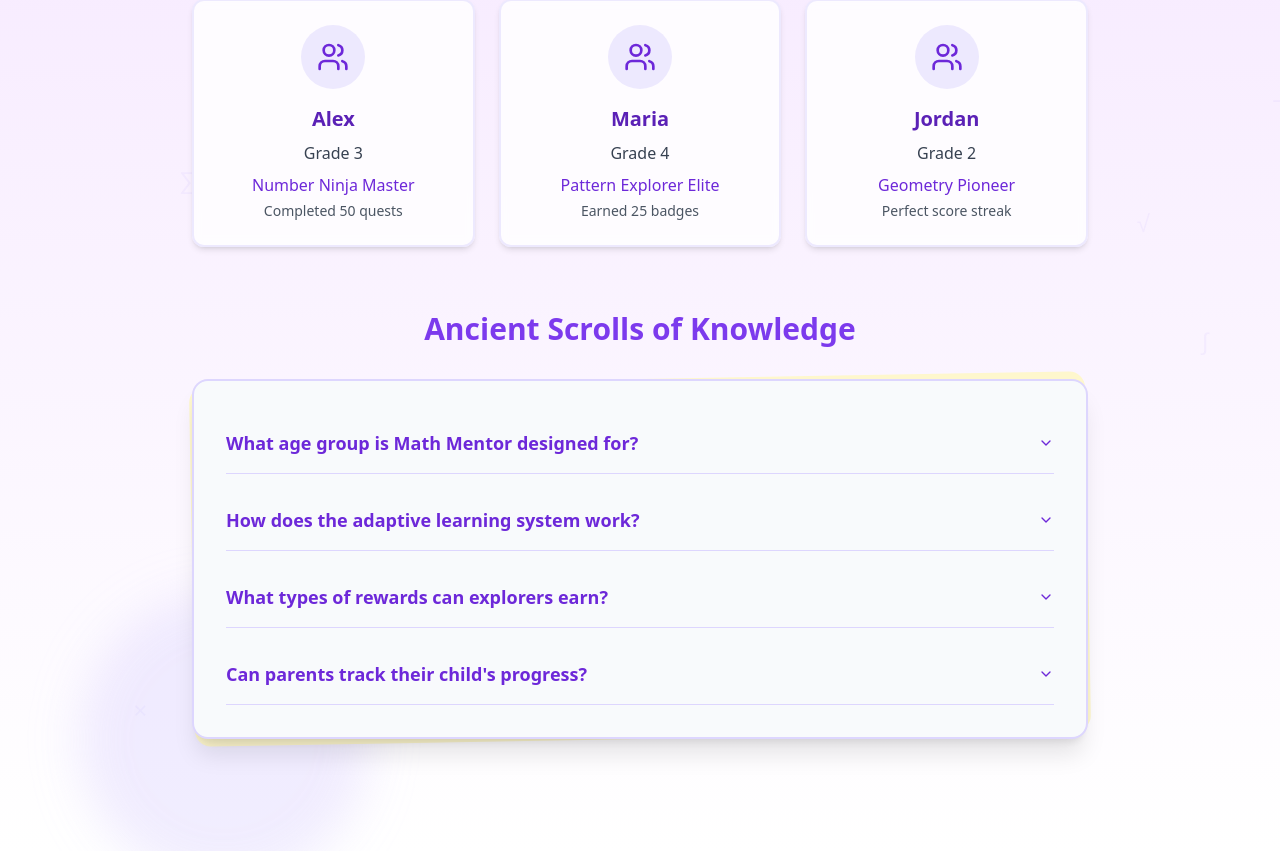
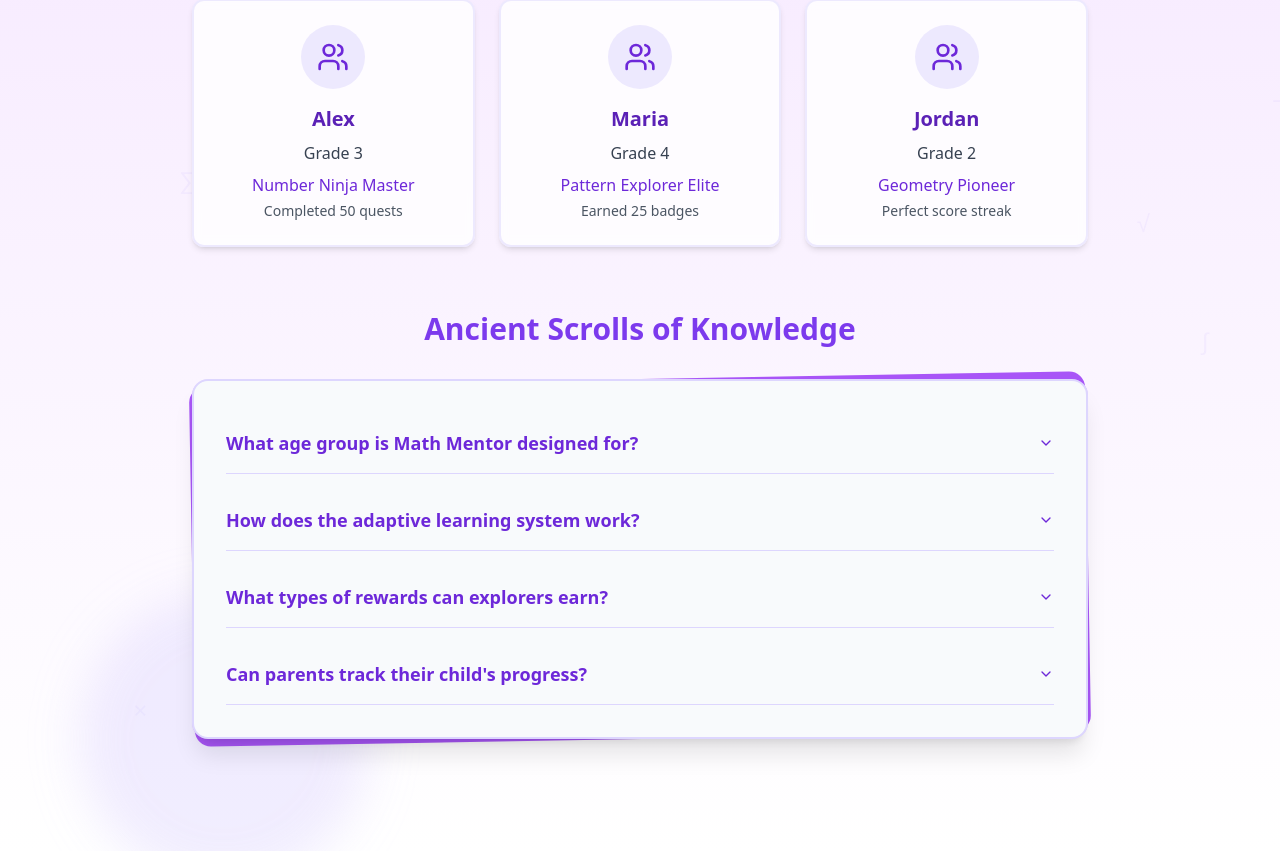
Before and after one commit to Dxlxz/learnjoy-math-galaxy, a React (Vite) app: page / in a window 1280 px wide. Shown: the part 1463-2314 px from the top of the page. Built offline with nearby package versions, Linux system fonts and the light colour scheme.

Commit message:
Visual edit in Lovable
Edited UI in Lovable

```diff
--- a/src/components/layout/sections/FAQSection.tsx
+++ b/src/components/layout/sections/FAQSection.tsx
@@ -4,7 +4,7 @@ const FAQSection = () => {
   return <div className="w-full max-w-4xl mb-16">
       <h2 className="text-3xl font-bold text-primary-600 mb-8 text-center">Ancient Scrolls of Knowledge</h2>
       <div className="relative">
-        <div className="absolute inset-0 bg-[#FEF7CD] rounded-2xl transform -rotate-1"></div>
+        <div className="absolute inset-0 rounded-2xl transform -rotate-1 bg-purple-500 hover:bg-purple-400"></div>
         <div className="relative p-8 backdrop-blur-sm rounded-2xl border-2 border-primary-200 shadow-xl bg-slate-50">
           <Accordion type="single" collapsible className="space-y-4">
             {[{
```
